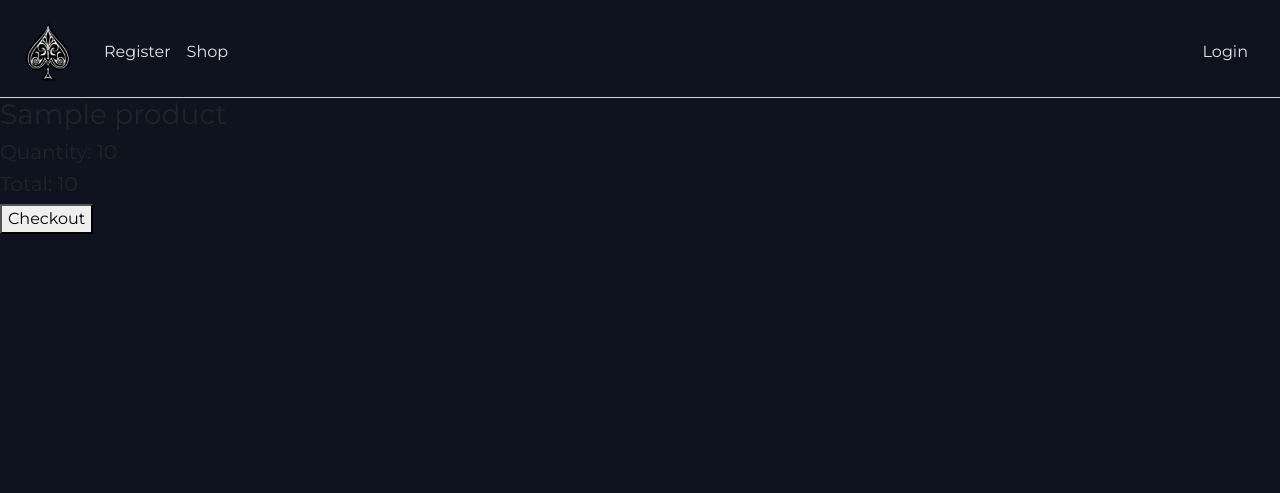
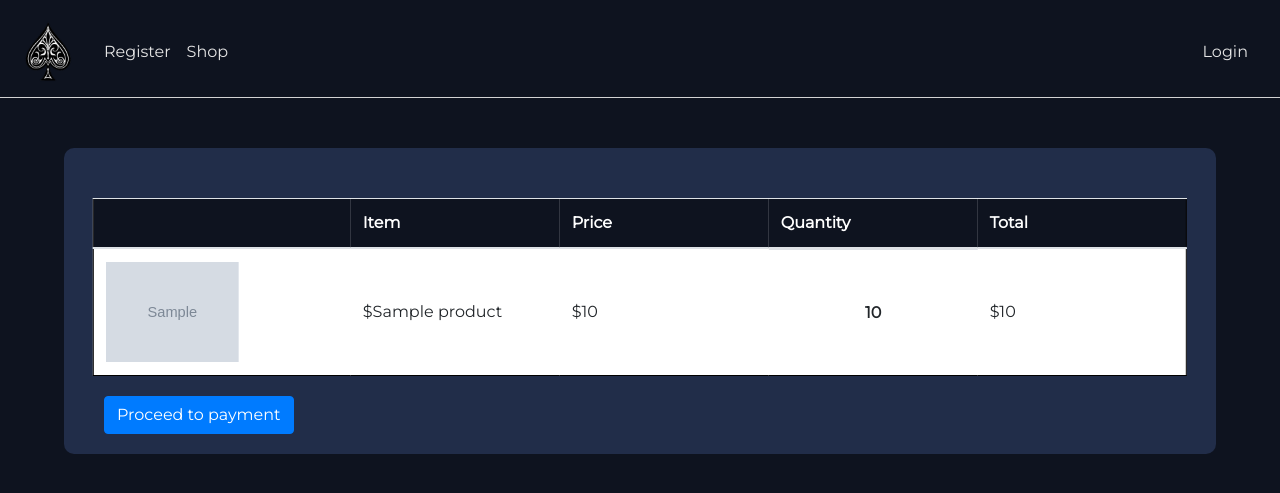
Before and after one commit to amiel-git/the-riffle, a Django app: template templates/shop/checkout_step2.html in a window 1280 px wide. Shown: the top 493 px of the page. Run offline with Django 3.2, Linux system fonts and the light colour scheme; the template is opened without the code that fills it: most values are stand-ins (such as "Sample title", 1, 10 or a date in 2020); grey boxes marked "Sample" are stand-in pictures; some libraries are stand-ins or nearby versions.

Commit message:
Added constraints for order URLs and styling for checkouts

```diff
--- a/static/css/shop.css
+++ b/static/css/shop.css
@@ -136,3 +136,21 @@ button.quantity-btn{
     resize:none;
     margin-top: 20px;
 }
+
+.product-preview{
+    background:#212d49;
+    color:#E5E5E5;
+    width: 90%;
+    position:relative;
+    left:50%;
+    transform: translateX(-50%);
+    margin-top: 50px;
+    padding-bottom: 20px;
+    padding-top: 50px;
+    border-radius: 10px;
+}
+
+#checkout-button{
+    margin-top: 20px;
+    margin-left: 40px;
+}
--- a/templates/shop/cart.html
+++ b/templates/shop/cart.html
@@ -15,9 +15,11 @@
       <p><strong>Number of items: </strong>{{order.get_number_of_items}}</p>
       <p><strong>Cart Total: </strong>${{order.get_items_total}}</p>
     </div>
+    {% if items %}
     <div class="checkout-container">
       <a href="{% url 'orders:checkout1' %}" class="checkout-btn btn btn-primary">Checkout</a>
     </div>
+    {% endif %}
   </div>
 </div>
 
--- a/templates/shop/checkout_step1.html
+++ b/templates/shop/checkout_step1.html
@@ -16,7 +16,7 @@
         <div class="form-group">
             <textarea form="shipping_address_form" name="shipping_address" id="shipping_address" cols="100" rows="10">{{order.shipping_address}}</textarea>
         </div>
-        <input type="submit" value="Proceed to payment" class="btn btn-primary">
+        <input type="submit" value="Go to next step" class="btn btn-primary">
     </form>
 </div>
 
--- a/templates/shop/checkout_step2.html
+++ b/templates/shop/checkout_step2.html
@@ -8,18 +8,33 @@
 
 {% block body_block %}
     <div class="product-preview">
-        {% for item in items %}
-        <div class="product">
-            <div class="description">
-              <h3>{{item.product.name}}</h3>
-              <h5>Quantity: {{item.quantity}}</h5>
-              <h5>Total: {{item.get_total}}</h5>
-            </div>
-          </div>
-        {% endfor %}
-    </div>
+      <table class="table table-stripe">
+        <thead class="thead">
+          <tr>
+            <th scope="col"></th>
+            <th scope="col">Item</th>
+            <th scope="col">Price</th>
+            <th scope="col">Quantity</th>
+            <th scope="col">Total</th>
+          </tr>
+        </thead>
+        <tbody>
+            {% for item in items %}
+          <tr>
+            <th scope="row">
+              <img class="product-image" src="/media/{{item.product.product_image}}" alt="{{item.product.name}}">
+            </th>
+            <td>${{item.product.name}}</td>
+            <td>${{item.product.price}}</td>
+            <td class="bold-td">{{item.quantity}}
+            </td>
+            <td>${{item.get_total}}</td>
+          </tr>
+          {% endfor %}
+        </tbody>
+      </table>
 
-    <button type="button" id="checkout-button">Checkout</button>
+    <button type="button" id="checkout-button" class="btn btn-primary">Proceed to payment</button>
 
 
 
```
Also changed, not shown: orders/views.py (+24 -7 lines), db.sqlite3.
